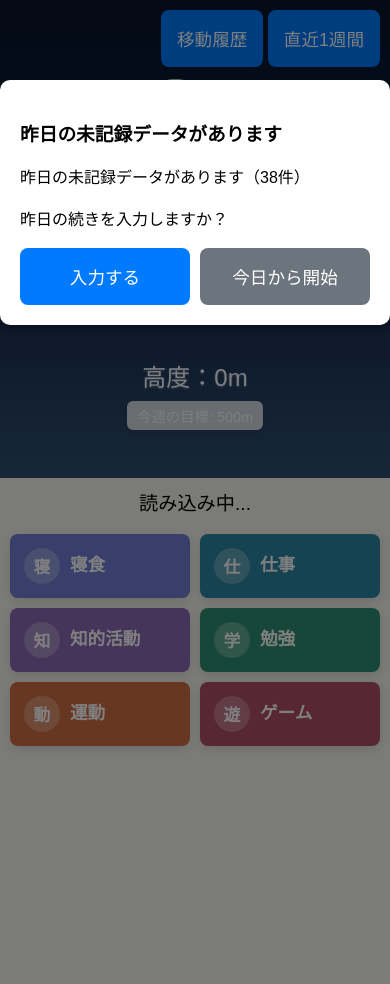
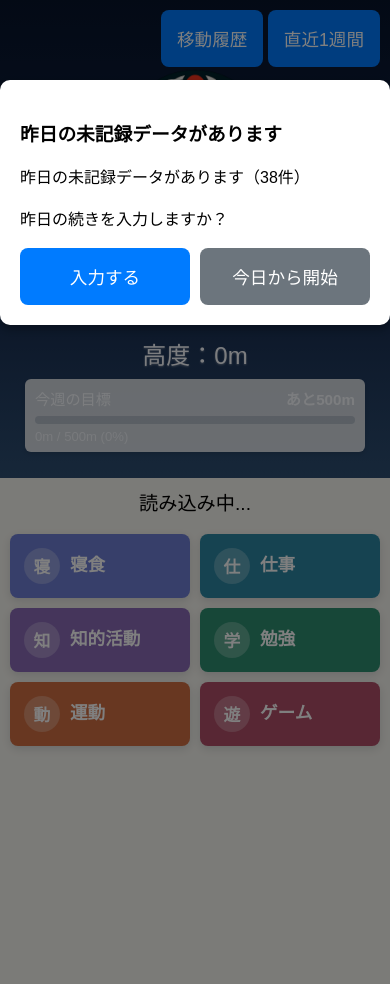
Before and after one commit to HirotoKing/schedule_app, a Flask app: page / in a window 390 px wide. Run offline with Flask 3, Linux system fonts and the light colour scheme; data that the repository does not hold is empty; some libraries are stand-ins or nearby versions.

Commit message:
目標を追加

```diff
--- a/app.py
+++ b/app.py
@@ -461,10 +461,14 @@ def weekly_goal():
 
         # 仮に目標を 500m とする（後で調整可）
         weekly_target = 500
+        remaining = max(weekly_target - current_total, 0)
+        progress = min(max(round((current_total / weekly_target) * 100), 0), 100)
 
     return jsonify({
         "target": weekly_target,
         "current": current_total,
+        "remaining": remaining,
+        "progress": progress,
         "achieved": current_total >= weekly_target
     })
 
--- a/static/script.js
+++ b/static/script.js
@@ -342,8 +342,18 @@ function startMainQuestions() {
 async function fetchWeeklyGoal() {
     const res = await fetch("/weekly_goal");
     const data = await res.json();
-    document.getElementById("weeklyGoal").innerText =
-        `今週の目標: ${data.target}m ${data.achieved ? "✅ 達成済み" : ""}`;
+    const weeklyGoal = document.getElementById("weeklyGoal");
+    const statusText = data.achieved ? "達成済み" : `あと${data.remaining}m`;
+    weeklyGoal.innerHTML = `
+        <div class="weekly-goal-header">
+            <span>今週の目標</span>
+            <strong>${statusText}</strong>
+        </div>
+        <div class="weekly-goal-progress">
+            <div class="weekly-goal-progress-fill" style="width: ${data.progress}%"></div>
+        </div>
+        <div class="weekly-goal-detail">${data.current}m / ${data.target}m (${data.progress}%)</div>
+    `;
 }
 
 
--- a/static/style.css
+++ b/static/style.css
@@ -72,16 +72,45 @@ body {
   margin-top: 8px;
   font-size: 1rem;
   background: rgba(255, 255, 255, 0.8);
-  padding: 4px 10px;
+  padding: 8px 10px;
   border-radius: 6px;
-  text-align: center;
+  text-align: left;
   box-shadow: 0 2px 4px rgba(0,0,0,0.1);
+  width: min(86%, 320px);
+}
+.weekly-goal-header {
+  display: flex;
+  align-items: center;
+  justify-content: space-between;
+  gap: 12px;
+  font-size: 0.95rem;
+}
+.weekly-goal-header strong {
+  white-space: nowrap;
+}
+.weekly-goal-progress {
+  height: 8px;
+  margin-top: 7px;
+  border-radius: 999px;
+  background: rgba(35, 65, 88, 0.18);
+  overflow: hidden;
+}
+.weekly-goal-progress-fill {
+  height: 100%;
+  min-width: 0;
+  border-radius: inherit;
+  background: linear-gradient(90deg, #33a474, #f2c14e);
+  transition: width 500ms ease;
+}
+.weekly-goal-detail {
+  margin-top: 5px;
+  font-size: 0.82rem;
+  opacity: 0.78;
 }
 @media (max-width: 600px) {
   .weekly-goal {
     font-size: 0.9rem;
     max-width: 90%;
-    text-align: center;
   }
 }
 
```
